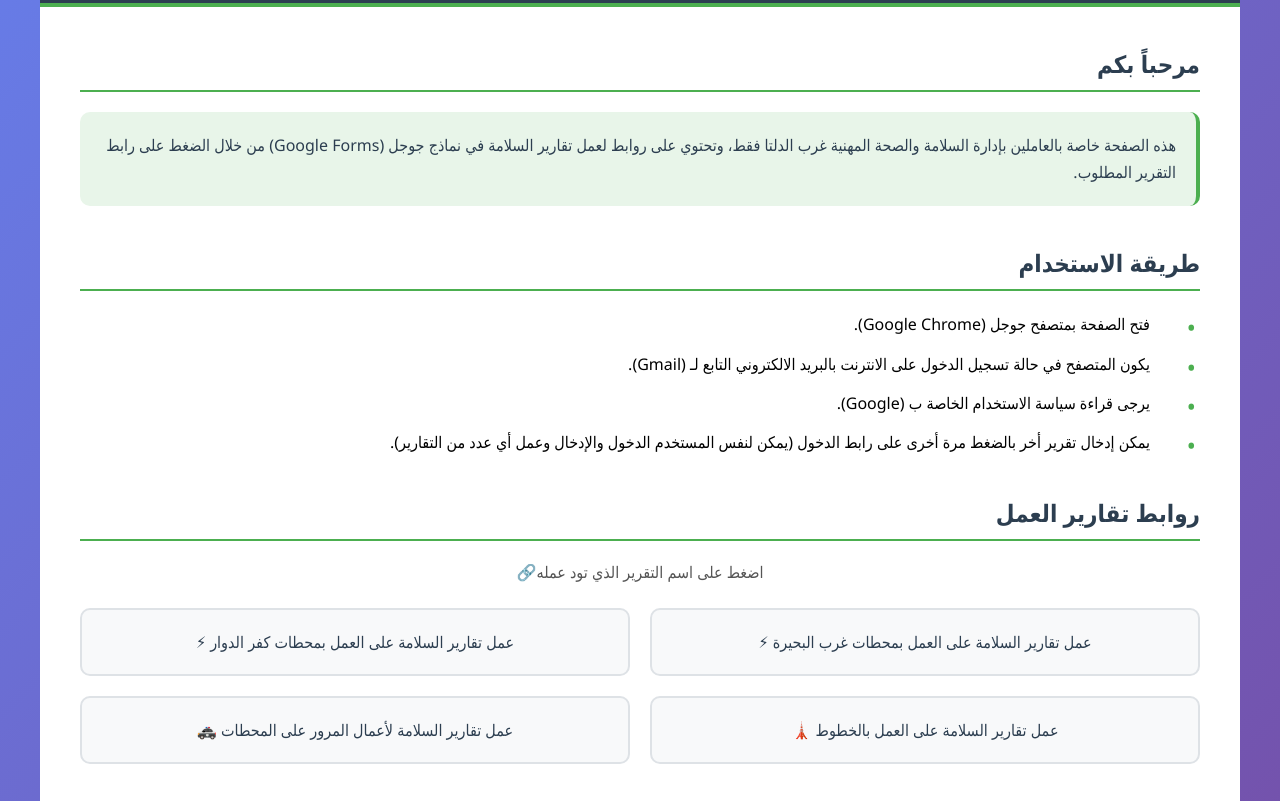
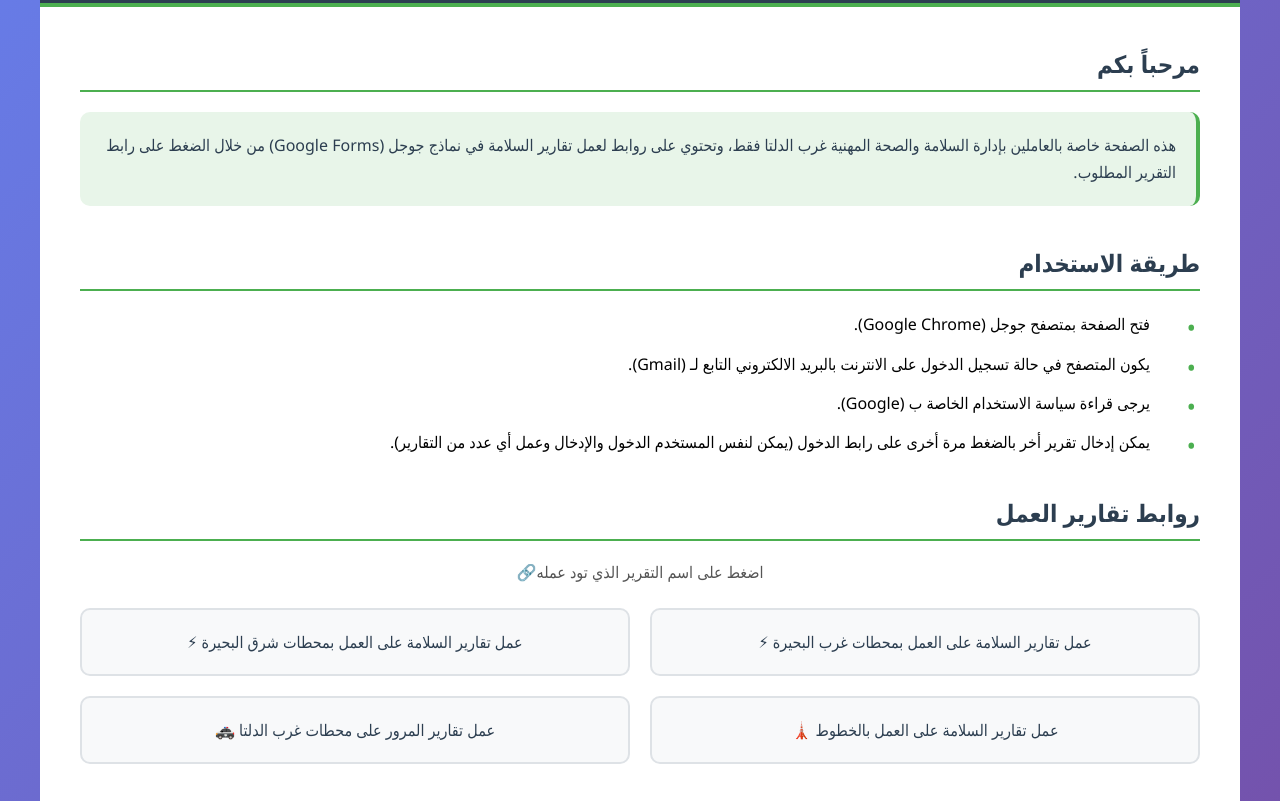
Before and after one commit to yasserelnaggar974/eetc-gdsohwd, a plain HTML site: page index.html in a window 1280 px wide. Shown: the part 143-944 px from the top of the page. Drawn offline with Linux system fonts and the light colour scheme.

Commit message:
Update index.html
تحديث 16 اكتوبر برابط شرق البحيرة

```diff
--- a/index.html
+++ b/index.html
@@ -265,8 +265,8 @@
                     </div>
 
                     <div class="link-card">
-                        <a href="https://forms.gle/rgfhD5VsAENLjS117" target="_blank" rel="noopener noreferrer" class="card-link">
-                            عمل تقارير السلامة على العمل بمحطات كفر الدوار ⚡
+                        <a href="https://forms.gle/Qoff3kVQWi3m7Job9" target="_blank" rel="noopener noreferrer" class="card-link">
+                            عمل تقارير السلامة على العمل بمحطات شرق البحيرة ⚡
                         </a>
                     </div>
 
@@ -278,7 +278,7 @@
 
                     <div class="link-card">
                         <a href="https://forms.gle/Tv2qmt2ZSRqpY6JZ9" target="_blank" rel="noopener noreferrer" class="card-link">
-                            عمل تقارير السلامة لأعمال المرور على المحطات 🚓
+                            عمل تقارير المرور على محطات غرب الدلتا 🚓
                         </a>
                     </div>
                 </div>
```
